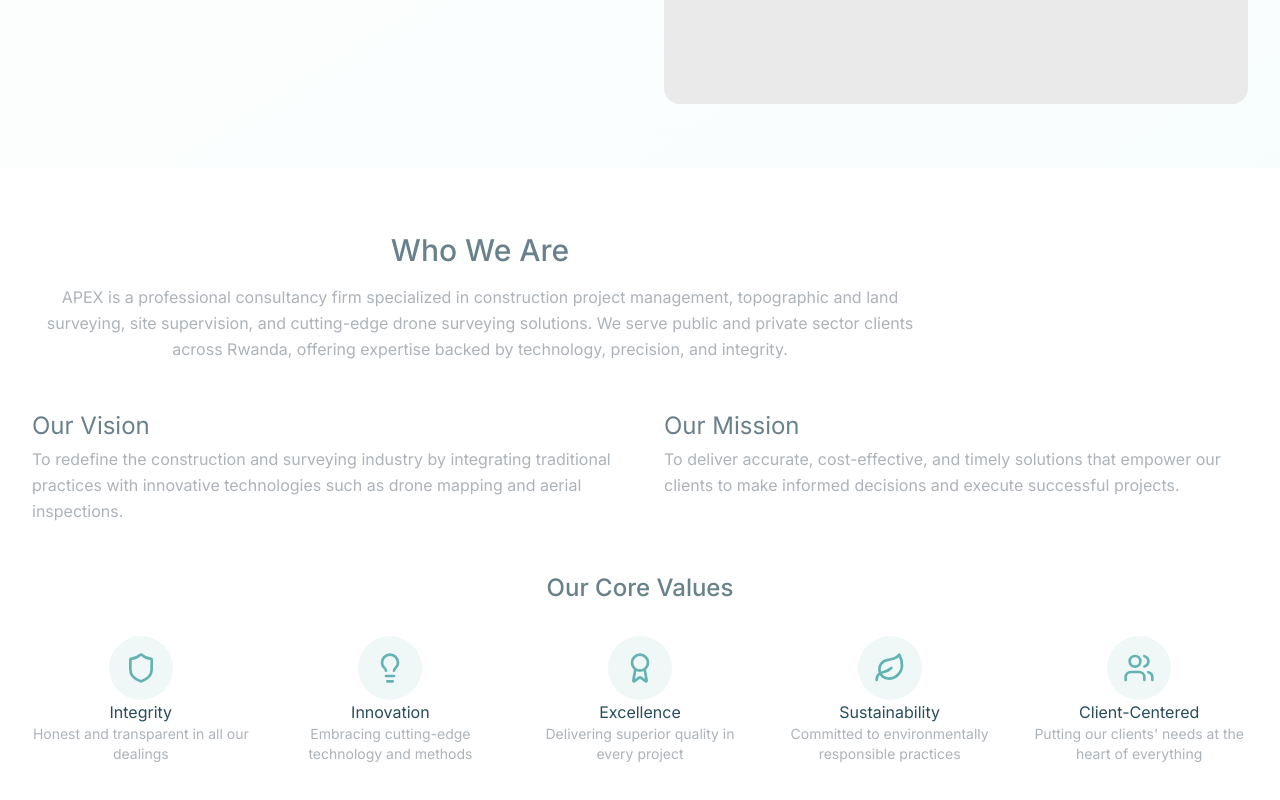
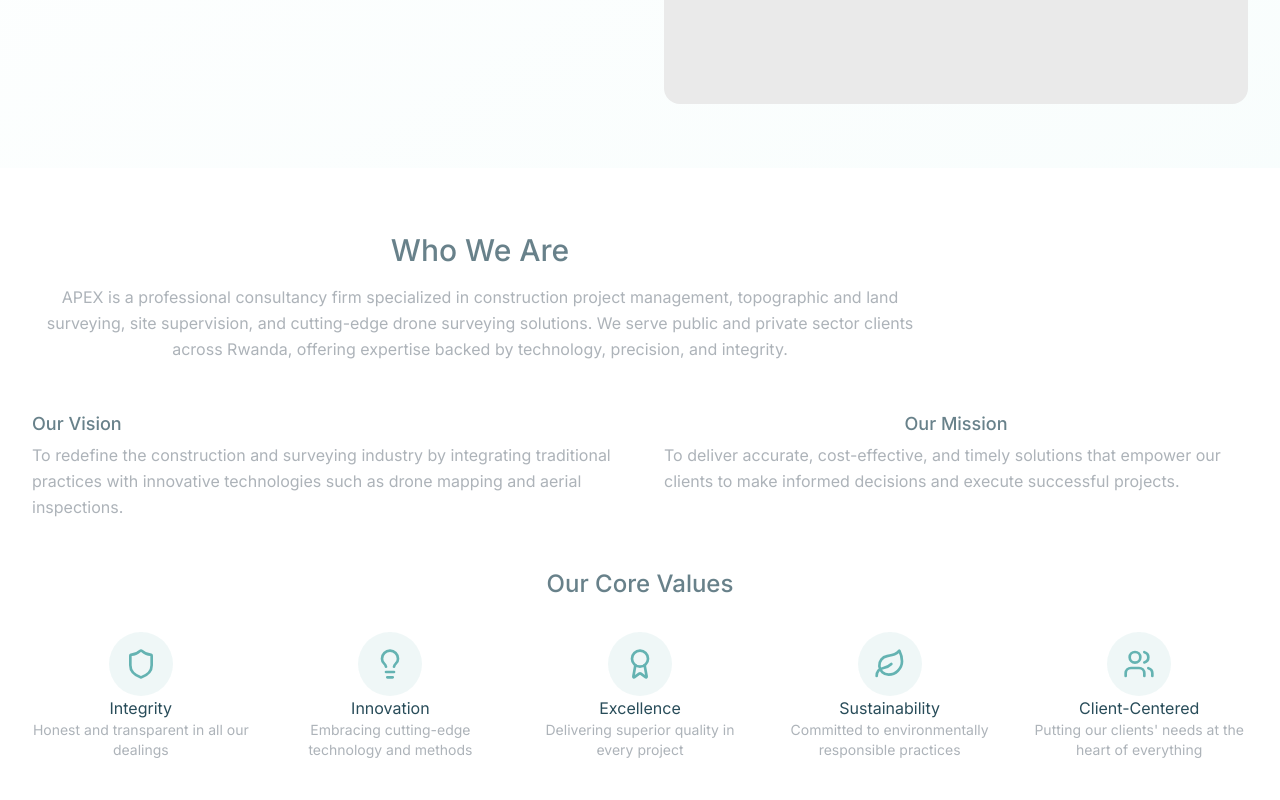
Before and after one commit to DavidMANZI-093/apex, a Next.js app: page / in a window 1280 px wide. Shown: the part 632-1432 px from the top of the page. Built offline with nearby package versions, Linux system fonts and the light colour scheme.

Commit message:
Auto-commit at 24/06/2025, 19:23:03 for inactivity period...

```diff
--- a/src/components/about.tsx
+++ b/src/components/about.tsx
@@ -51,7 +51,7 @@ const about = () => {
 
         <div className="grid md:grid-cols-2 gap-12 mb-16">
           <div className="flex flex-col gap-1">
-            <h3 className="!text-2xl !text-midnight-green/70">Our Vision</h3>
+            <h3 className="!text-lg !font-medium !text-midnight-green/70">Our Vision</h3>
             <p className="text-french-grey leading-relaxed">
               {"To redefine the construction and surveying industry " +
                 "by integrating traditional practices with innovative " +
@@ -59,8 +59,8 @@ const about = () => {
             </p>
           </div>
 
-          <div className="flex flex-col gap-1">
-            <h3 className="!text-2xl !text-midnight-green/70">Our Mission</h3>
+          <div className="flex flex-col gap-1 items-center">
+            <h3 className="!text-lg !font-medium !text-midnight-green/70">Our Mission</h3>
             <p className="text-french-grey leading-relaxed">
               {"To deliver accurate, cost-effective, and timely solutions " +
                 "that empower our clients to make informed decisions " +
```
